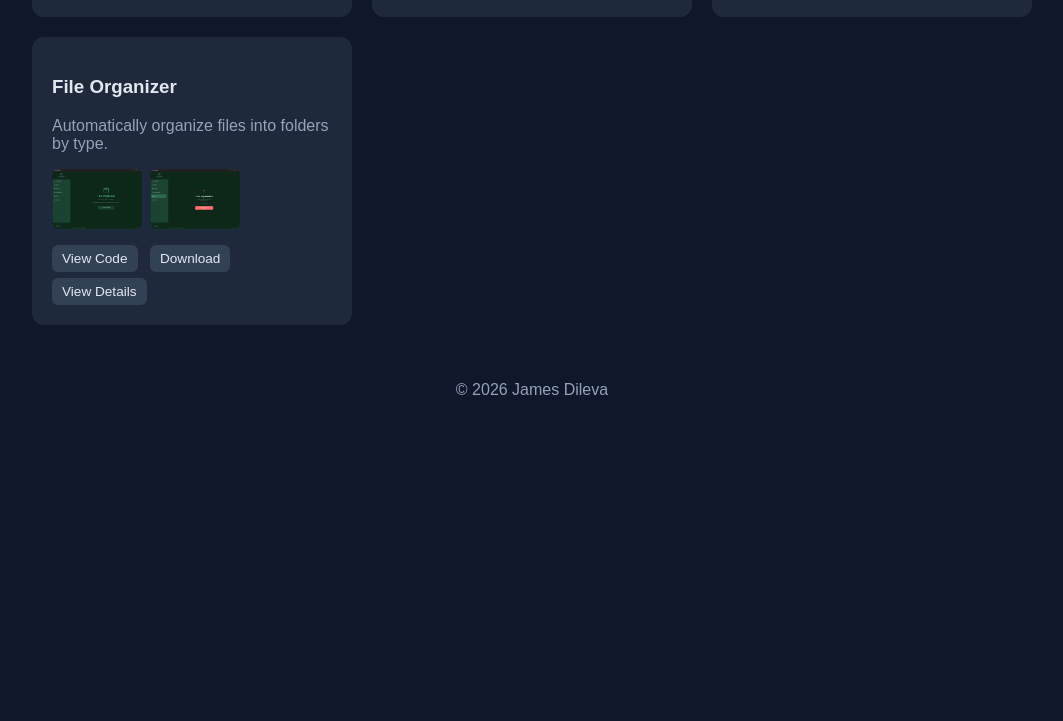
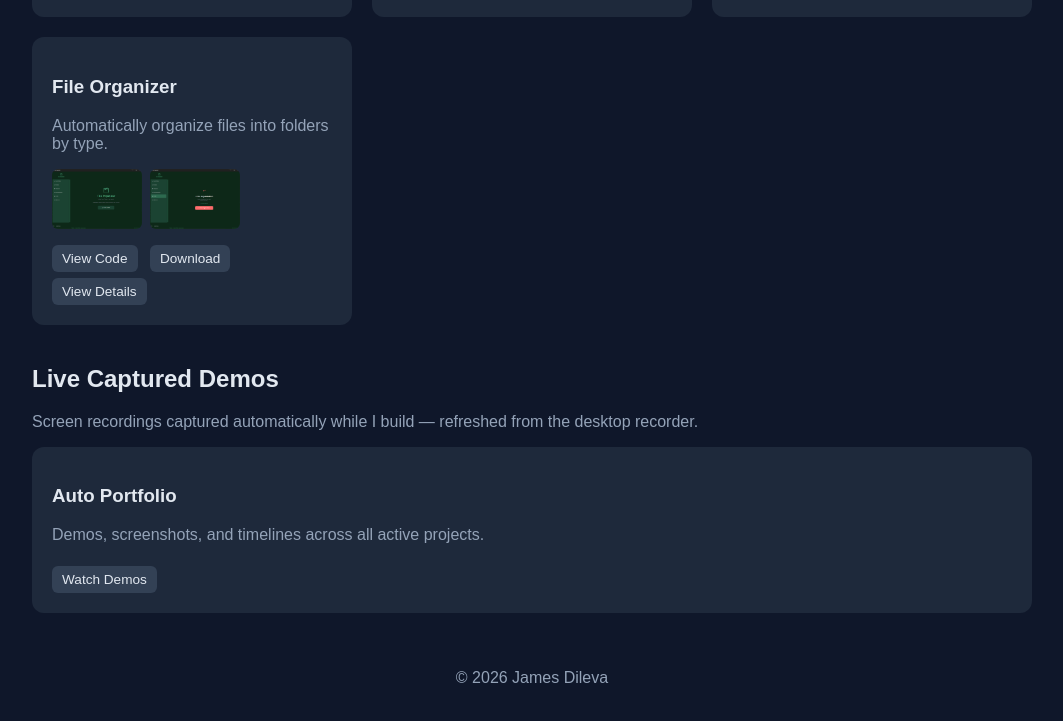
Before and after one commit to jamesdileva/jamesdileva.github.io, a plain HTML site: page index.html in a window 1280 px wide. Shown: the part 619-1340 px from the top of the page, without its empty margins (108-1171 px from the left). Before the commit the page ends 1054 px from the top, so only its background shows below. Drawn offline with Linux system fonts and the light colour scheme.

Commit message:
Add Live Captured Demos section linking to portfolio

```diff
--- a/index.html
+++ b/index.html
@@ -146,6 +146,18 @@
     </div>
 
   </div>
+
+  <h2 style="margin-top: 40px;">Live Captured Demos</h2>
+  <p>Screen recordings captured automatically while I build — refreshed from the desktop recorder.</p>
+  <div class="projects">
+    <div class="card">
+      <h3>Auto Portfolio</h3>
+      <p>Demos, screenshots, and timelines across all active projects.</p>
+      <div class="links">
+        <a href="./portfolio/">Watch Demos</a>
+      </div>
+    </div>
+  </div>
 </div>
 
 <!-- Modal -->
```
